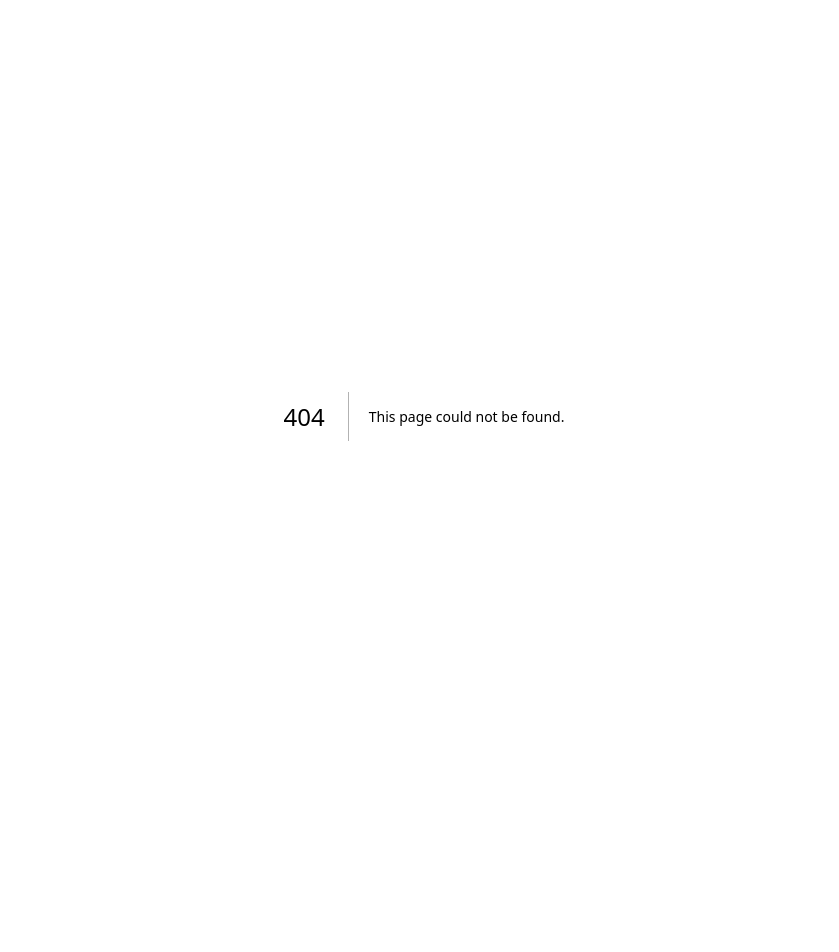
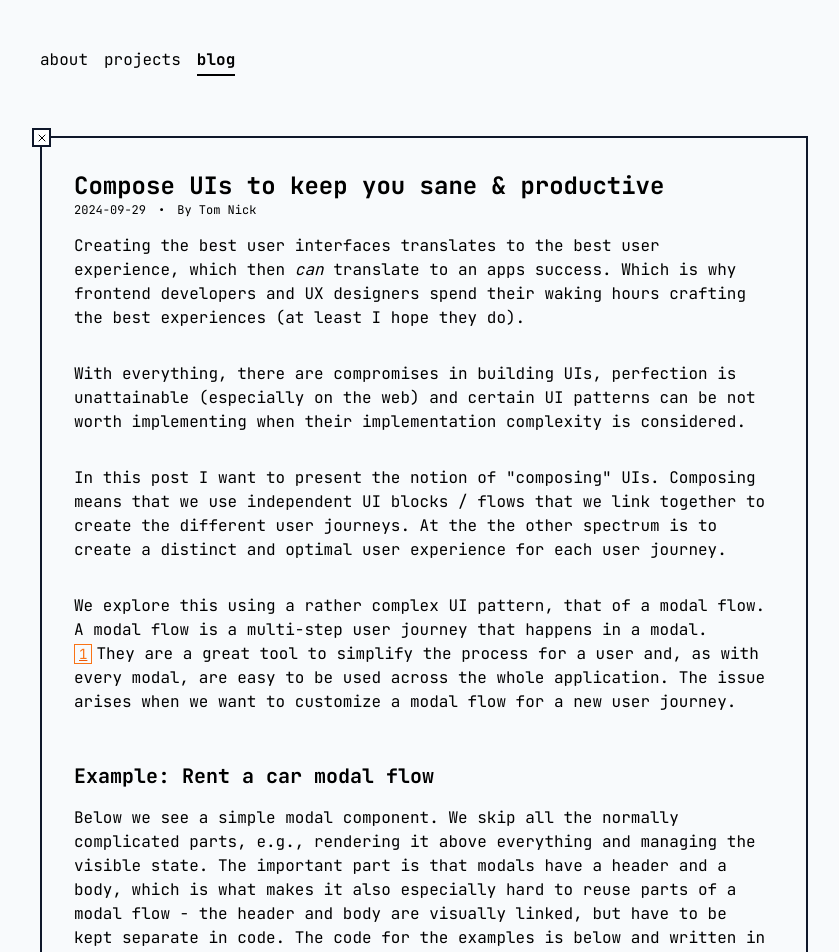
Before and after one commit to TN1ck/tn1ck.com, a Next.js app: page /blog/composable-uis in a window 1280 px wide. Before the commit this address had no page. Shown: the top 952 px of the page, without its empty margins (216-1055 px from the left). Before the commit the page ends 832 px from the top, so only its background shows below. Built offline with nearby package versions, Linux system fonts and the light colour scheme.

Commit message:
chore: making the post more generic and talk about composing uis

```diff
--- a/pages/blog/modals-compose-over-extend.tsx
+++ b/pages/blog/composable-uis.tsx
@@ -9,10 +9,10 @@ import React, { useState } from "react"
 import { Accordion } from "../../components/accordion"
 
 export const metadata = {
-  title: "Modal flows: compose over extend",
+  title: "Compose UIs to keep you sane & productive",
   description: "",
   date: "2024-09-29",
-  slug: "modals-compose-over-extend",
+  slug: "composable-uis",
 }
 
 const PseudoModal = ({
@@ -552,12 +552,36 @@ const Footnotes: NextPage = () => {
     <Container activeId="blog">
       <BlogContent metadata={metadata}>
         <p>
-          A modal flow is a multi-step user journey that happens in a modal.
+          Creating the best user interfaces translates to the best user
+          experience, which then <i>can</i> translate to an apps success. Which
+          is why frontend developers and UX designers spend their waking hours
+          crafting the best experiences (at least I hope they do).
+        </p>
+        <p>
+          With everything, there are compromises in building UIs, perfection is
+          unattainable (especially on the web) and certain UI patterns can be
+          not worth implementing when their implementation complexity is
+          considered.
+        </p>
+        <p>
+          In this post I want to present the notion of "composing" UIs.
+          Composing means that we use independent UI blocks / flows that we link
+          together to create the different user journeys. At the the other
+          spectrum is to create a distinct and optimal user experience for each
+          user journey.
+        </p>
+        <p>
+          We explore this using a rather complex UI pattern, that of a modal
+          flow. A modal flow is a multi-step user journey that happens in a
+          modal.{" "}
+          <Footnote>
+            Also called Dialoge, Popups etc. A modal is a UI that appears on top
+            of everything and normally contains one specific user flow.
+          </Footnote>
           They are a great tool to simplify the process for a user and, as with
-          every modal, are easy to be used across the whole application. In this
-          post, I'll showcase why they are problematic when they have to support
-          different user flows at the same time and that in these cases
-          composing is often better than extending.
+          every modal, are easy to be used across the whole application. The
+          issue arises when we want to customize a modal flow for a new user
+          journey.
         </p>
         {/* <p>
           UX Designers <s>always</s> normally want to provide the best
@@ -573,13 +597,23 @@ const Footnotes: NextPage = () => {
         <p>
           Below we see a simple modal component. We skip all the normally
           complicated parts, e.g., rendering it above everything and managing
-          the visible state. This post is not about that. The important part is
-          that modals have a header and a body, which is what makes it also
-          especially hard to reuse parts of a modal flow - the header and body
-          are visually linked, but have to be kept separate in code. The code
-          for the examples is below and written in React; reading it is not
-          necessary to understand the message.
+          the visible state. The important part is that modals have a header and
+          a body, which is what makes it also especially hard to reuse parts of
+          a modal flow - the header and body are visually linked, but have to be
+          kept separate in code. The code for the examples is below and written
+          in React; reading it is not necessary to understand this blog post.
         </p>
+        <div className="my-8">
+          <PseudoModal header="Header of the modal">
+            <div className="grid gap-4">
+              <div>This is my Modal body. Anything could be in here.</div>
+              <button className="py-2 px-4 bg-slate-200 hover:bg-slate-300 text-black border border-black rounded-md">
+                {"This is a button"}
+              </button>
+            </div>
+          </PseudoModal>
+        </div>
+
         <Accordion title="Code of the pseudo modal">
           <CodeBlock language="typescript">
             {`const PseudoModal = ({
@@ -603,16 +637,6 @@ const Footnotes: NextPage = () => {
 }`}
           </CodeBlock>
         </Accordion>
-        <div className="my-8">
-          <PseudoModal header="Header of the modal">
-            <div className="grid gap-4">
-              <div>This is my Modal body. Anything could be in here.</div>
-              <button className="py-2 px-4 bg-slate-200 hover:bg-slate-300 text-black border border-black rounded-md">
-                {"This is a button"}
-              </button>
-            </div>
-          </PseudoModal>
-        </div>
         <p>
           We can use this modal now to implement the user flow of renting a car.
           The modal has four steps now:
@@ -632,6 +656,9 @@ const Footnotes: NextPage = () => {
             sell some pricey car insurances.
           </Footnote>
         </p>
+        <div className="my-4">
+          <RentCarFlow />
+        </div>
         <Accordion title={`Code of the "rent a car" modal`}>
           <CodeBlock language="typescript">
             {`type DatesAndLocationState = {
@@ -945,9 +972,7 @@ const RentCarFlow = () => {
 }`}
           </CodeBlock>
         </Accordion>
-        <div className="my-4">
-          <RentCarFlow />
-        </div>
+
         <p>
           You implement this and all is good, this was easy enough. You are now
           tasked to add an option to this flow:
@@ -958,7 +983,16 @@ const RentCarFlow = () => {
             as the first step of the flow when it should show.
           </li>
         </ul>
-        <p>The UX team would like us to implement it exactly like this:</p>
+        <p>
+          The UX team, in their pursuit to create the most optimal user
+          experience, found that <i>extending</i> the existing modal flow will
+          exactly do that. They put the optional discount screen at the
+          beginning of the user journey and have it tightly integrated with the
+          existing one.
+        </p>
+        <div className="my-4">
+          <RentCarFlowWithInitialDiscountScreen />
+        </div>
         <Accordion
           title={`Code of the "rent a car with discount screen" modal flow`}
         >
@@ -1108,30 +1142,32 @@ const RentCarFlowWithInitialDiscountScreen = () => {
   )
 }`}</CodeBlock>
         </Accordion>
-        <div className="my-4">
-          <RentCarFlowWithInitialDiscountScreen />
-        </div>
         <p>
-          The difficulties of implementing this design are that we cannot reuse
-          the existing component without modifying it, as:
+          This design wants us to <i>extend</i> the existing flow. The
+          difficulties of implementing this design are that we cannot reuse the
+          existing component without modifying it, as:
         </p>
         <ul className="ml-4 pl-4 list-outside list-disc">
           <li>
-            The header shows the steps and the amount changed for the subsequent
-            steps.
+            The header shows the steps and the total steps and the number for
+            each step changed.
           </li>
           <li>
             The back button is shown on the dates & location page, whereas it
-            previously was not.
+            previously was not. It also links back to the discount screen.
+          </li>
+          <li>
+            Modals themselves are basically "contained" UIs, we can not change a
+            modal UI without changing the component itself.
           </li>
         </ul>
         <p>
           These are of course not insurmountable issues, but it makes a
-          developer stop and wonder what's the best way to reuse the existing
-          flow.
+          developer stop and wonder what's the best way to extend the existing
+          flow to achieve this.
         </p>
         <p>
-          We have the following options to extend the flow:
+          We have the following options to implement the design:
           <Footnote>
             We could go completely rogue and create an abstraction for modal
             flows. Can't be too hard, right? We have a list of steps and one can
@@ -1145,12 +1181,12 @@ const RentCarFlowWithInitialDiscountScreen = () => {
           <li>
             <strong>Extend the existing flow</strong>
             <br />
-            We can extend our existing component with a new state and screen.
-            While for certain user flows, you want everything in one place, it
-            comes at a big cost. It increases the complexity of the component,
-            opens up to risks of introducing bugs and it would be hard to remove
-            this added capability if business decides that the discount screen
-            is not something we want to offer anymore.
+            We can extend our existing component with a new state and screen and
+            one can toggle either mode. Implementation wise, this comes at a big
+            cost. It increases the complexity of the component, opens up to
+            risks of introducing bugs and it would be hard to remove this added
+            capability if business decides that the discount screen is not
+            something we want to offer anymore.
           </li>
           <li>
             <strong>Refactor & reuse for a new component</strong>
@@ -1165,7 +1201,9 @@ const RentCarFlowWithInitialDiscountScreen = () => {
             differ have to be implemented and it has to be this exact UX.
           </li>
           <li>
-            <strong>Compose over extend</strong>
+            <strong>
+              Create a new UI component and compose it with the modal
+            </strong>
             <br />
             Instead of extending the existing modal, we create a new modal that
             only shows the discount screen. When clicking "Next", it closes
@@ -1180,18 +1218,23 @@ const RentCarFlowWithInitialDiscountScreen = () => {
           </li>
         </ol>
         <p>
-          Here is an example implementation of the third "Compose over extend"
-          option. The difference is that the discount step is not part of the
-          progress anymore, also that one cannot go back to the discount as the
-          new component doesn't know about it.{" "}
+          Here is an example implementation of the third "compose UIs" option.
+          The difference is that the discount step is not part of the progress
+          anymore, also that one cannot go back to the discount as the new
+          component doesn't know about it.{" "}
           <Footnote>
             The "back" button could be implemented with relative ease though,
             but it would feel glitchy as the modal would disappear and reappear.
           </Footnote>{" "}
           If these were actual modals, we would also see the discount modal
           closing and the rent car modal opening, which might feel slightly
-          jarring.
+          jarring. So the user experience is definitely degraded, but only so
+          much, that nobody would mind, the journey itself is the same.
         </p>
+        <div className="my-4">
+          <DiscountModalFlow />
+        </div>
+
         <Accordion
           title={`Code of the "rent a car" modal flow with discount screen`}
         >
@@ -1227,25 +1270,19 @@ const DiscountModalFlow = () => {
   )
 }`}</CodeBlock>
         </Accordion>
-        <div className="my-4">
-          <DiscountModalFlow />
-        </div>
+        <p>
+          The code necessary to achieve this is almost trivial and most
+          importantly we didn't have to change the existing component, keeping
+          us safe from regression bugs and leaving more room to work on other
+          features.
+        </p>
         <h2>Conclusion</h2>
         <p>
-          Creating composable modal flows over extending existing ones are much
-          easier to implement, maintain and use. When they are an option, I
-          would always recommend of going for them. This does not mean that the
-          other options should not be used, they have there place, especially
-          when one cannot sacrifice even a little bit of user experience - e.g.
-          the flow is a core part of the business.
-        </p>
-        <h2>Side note</h2>
-        <p>
-          All step-by-step user flows suffer somewhat from this problem. For
-          modals, it's just a bit more annoying as they have more constraints
-          with the header component having to be separate from the inner
-          component. For non-modal flows, this doesn't have to be the case,
-          resulting in potentially better reusability & composability.
+          Creating composable UIs over creating custom ones for each user
+          journey is easier to develop and maintain. When it is an option, I
+          would always recommend of going for it. This does not mean that custom
+          (and more perfect) UIs should not be done, but they should only be
+          used when it's worth it e.g. it's part of the core user journey.
         </p>
       </BlogContent>
     </Container>
--- a/pages/blog/index.tsx
+++ b/pages/blog/index.tsx
@@ -8,12 +8,12 @@ import { metadata as dropboxMetadata } from "./dropbox-header"
 import { metadata as hashCodeMetadata } from "./hashcode"
 import { metadata as howToGenerateSudokusMetadata } from "./how-to-generate-sudokus"
 import { metadata as footnotesMetadata } from "./footnotes-in-react"
-import { metadata as composeModalFlowMetadata } from "./modals-compose-over-extend"
+import { metadata as composableUIs } from "./composable-uis"
 import { BlogMetadata } from "../../components/blog"
 import Head from "next/head"
 
 const BLOG_ENTRIES: BlogMetadata[] = [
-  composeModalFlowMetadata,
+  composableUIs,
   footnotesMetadata,
   howToGenerateSudokusMetadata,
   updatePlansMetadata,
```
